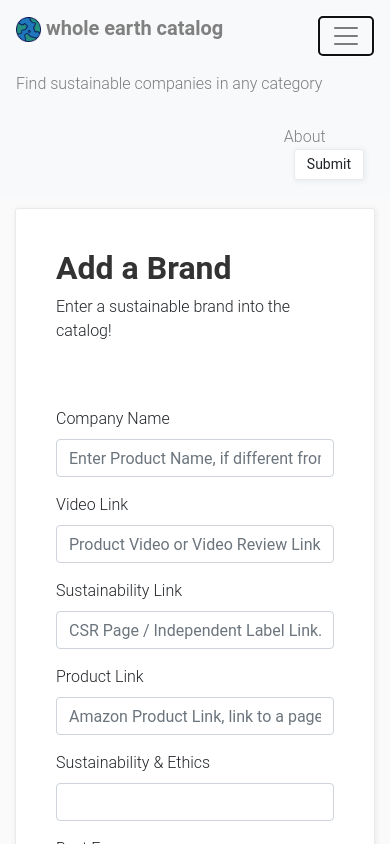
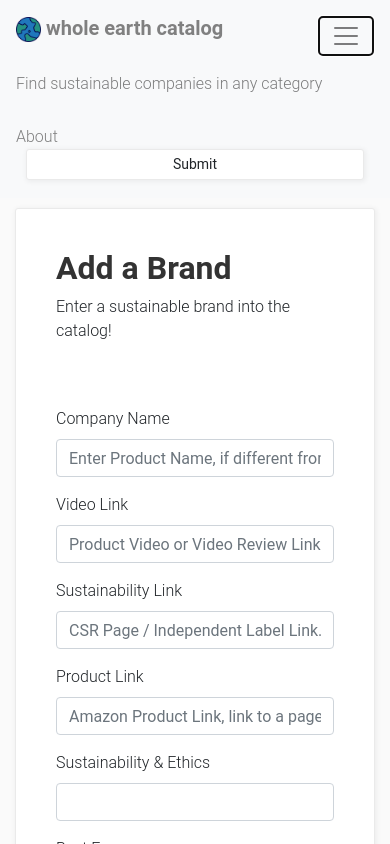
Before and after one commit to nikodunk/category-app, a React (Create React App) app: page /submit in a window 390 px wide. Both pictures are taken after a click on the button "Toggle navigation". Shown: the top 844 px of the page. Built offline with nearby package versions, Linux system fonts and the light colour scheme.

Commit message:
mvp done

```diff
--- a/src/Header/index.js
+++ b/src/Header/index.js
@@ -4,25 +4,24 @@
 
 export default function Header() {
     return (
-        <nav class="navbar navbar-expand-lg navbar-light bg-light">
+        <nav class="navbar navbar-expand-sm navbar-light bg-light">
             <Link class="navbar-brand" to="/">
                 <p>
                     <img class="brandImage" alt="Brand" src="superjuicelogo.png" height="25px" />
                     <span style={{ fontWeight: 600, color: 'grey', marginLeft: 5 }}>whole earth catalog</span>
                 </p>
             </Link>
-            <button class="navbar-toggler" type="button" data-toggle="collapse" data-target="#navbarNavDropdown" aria-controls="navbarNavDropdown" aria-expanded="false" aria-label="Toggle navigation">
+            <button class="navbar-toggler" type="button" data-toggle="collapse" data-target="#navbarSupportedContent" aria-controls="navbarSupportedContent" aria-expanded="false" aria-label="Toggle navigation">
                 <span class="navbar-toggler-icon"></span>
             </button>
-
+            <div class="collapse navbar-collapse" id="navbarSupportedContent">
                 <p class="navbar-text">Find sustainable companies in any category</p>
                 <ul class="navbar-nav ml-auto">
 
                         <Link class="navbar-link" style={{color: 'grey', marginTop: 5}} to="/About" >About</Link>
                         <Link class="btn btn-outline btn-sm mySubmit myPanel"  style={{marginLeft: 10, marginTop: 0, paddingLeft: 12, paddingRight: 12}} to="/submit">Submit</Link>
-
                 </ul>
-
+            </div>
         </nav>
 
     );
--- a/src/Submit/index.js
+++ b/src/Submit/index.js
@@ -15,9 +15,9 @@
     const [ range, setRange ] = useState('')
     const [ price, setPrice ] = useState('')
 
-    const onSubmit = (event) => {
+    const onSubmit = async (event) => {
         event.preventDefault()
-        storeBrand({
+        await storeBrand({
             title: title,
             video1: video1,
             sustlink: sustlink,
@@ -27,8 +27,10 @@
             intro: intro,
             category: category,
             range: range,
-            price: price
+            price: price,
+            videotag: video1.substring(video1.length-11, video1.length)
         })
+        setSubmitted(true)
     }
 
 
```
